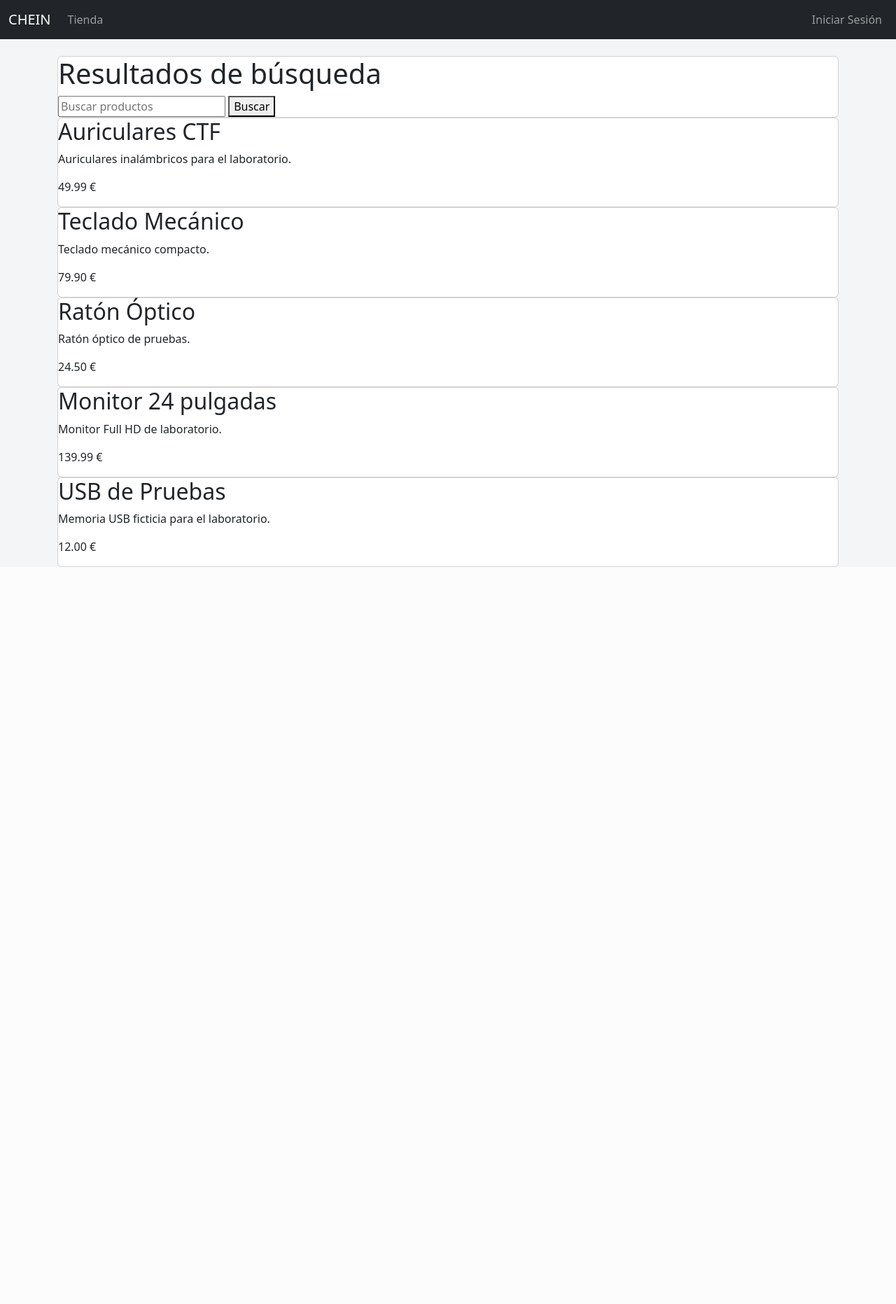
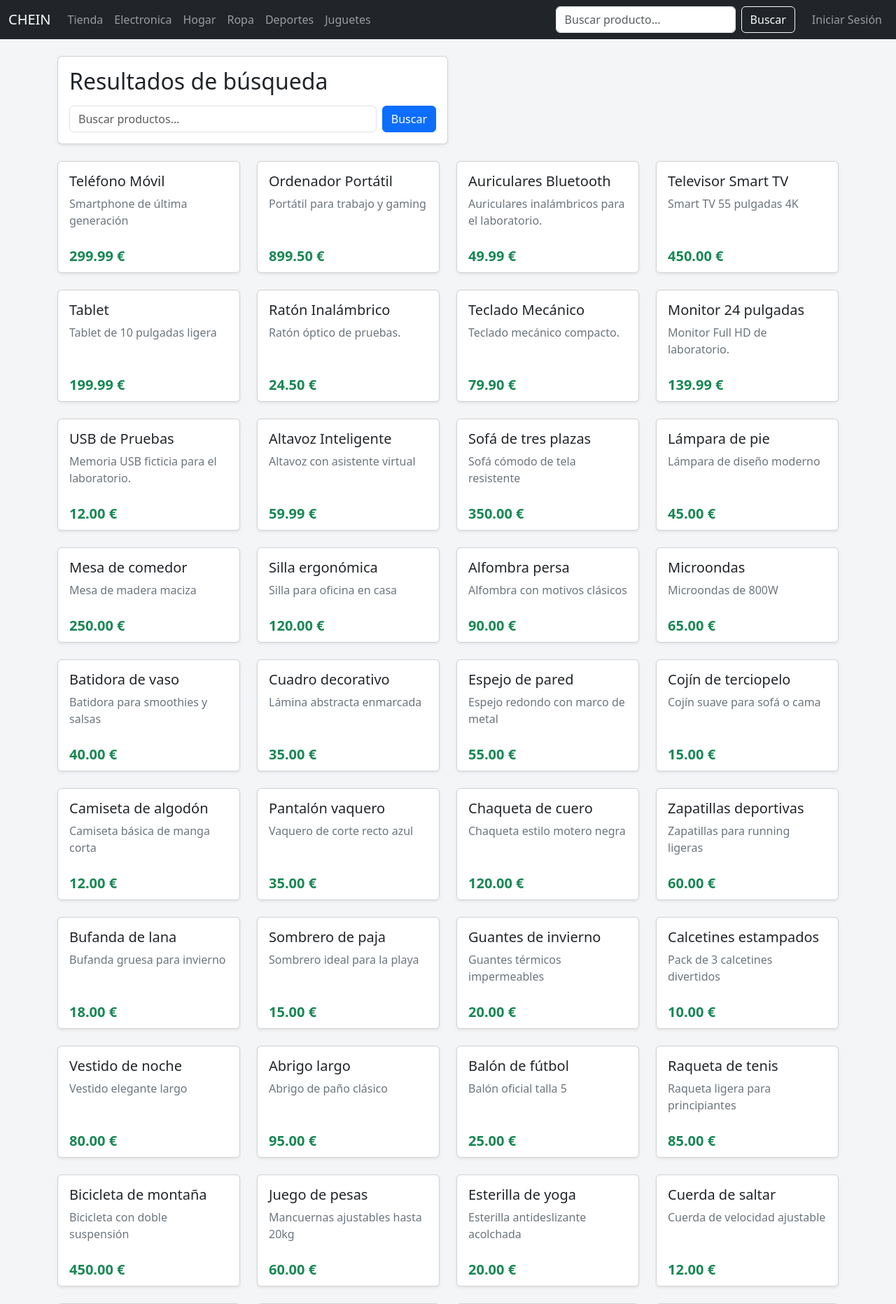
Before and after one commit to praton2023/chein, a Flask app: page /products/search in a window 1280 px wide. Shown: the top 1863 px of the page at 70% size. Before the commit the page ends 810 px from the top, so only its background shows below. Run offline with Flask 3, Linux system fonts and the light colour scheme; data comes from the database, SQL or seed files in the repository; some libraries are stand-ins or nearby versions.

Commit message:
Categorias añadidas

```diff
--- a/app.py
+++ b/app.py
@@ -34,7 +34,8 @@ def init_db():
             id INTEGER PRIMARY KEY AUTOINCREMENT,
             name TEXT NOT NULL,
             description TEXT NOT NULL,
-            price REAL NOT NULL
+            price REAL NOT NULL,
+            category TEXT NOT NULL
         );
         """
     )
@@ -56,13 +57,63 @@ def init_db():
 
     if conn.execute("SELECT COUNT(*) FROM products").fetchone()[0] == 0:
         conn.executemany(
-            "INSERT INTO products (name, description, price) VALUES (?, ?, ?)",
+            "INSERT INTO products (name, description, price, category) VALUES (?, ?, ?, ?)",
             [
-                ("Auriculares CTF", "Auriculares inalámbricos para el laboratorio.", 49.99),
-                ("Teclado Mecánico", "Teclado mecánico compacto.", 79.90),
-                ("Ratón Óptico", "Ratón óptico de pruebas.", 24.50),
-                ("Monitor 24 pulgadas", "Monitor Full HD de laboratorio.", 139.99),
-                ("USB de Pruebas", "Memoria USB ficticia para el laboratorio.", 12.00),
+                # Electrónica
+            ("Teléfono Móvil", "Smartphone de última generación", 299.99, "electronica"),
+            ("Ordenador Portátil", "Portátil para trabajo y gaming", 899.50, "electronica"),
+            ("Auriculares Bluetooth", "Auriculares inalámbricos para el laboratorio.", 49.99, "electronica"),
+            ("Televisor Smart TV", "Smart TV 55 pulgadas 4K", 450.00, "electronica"),
+            ("Tablet", "Tablet de 10 pulgadas ligera", 199.99, "electronica"),
+            ("Ratón Inalámbrico", "Ratón óptico de pruebas.", 24.50, "electronica"),
+            ("Teclado Mecánico", "Teclado mecánico compacto.", 79.90, "electronica"),
+            ("Monitor 24 pulgadas", "Monitor Full HD de laboratorio.", 139.99, "electronica"),
+            ("USB de Pruebas", "Memoria USB ficticia para el laboratorio.", 12.00, "electronica"),
+            ("Altavoz Inteligente", "Altavoz con asistente virtual", 59.99, "electronica"),
+            # Hogar
+            ("Sofá de tres plazas", "Sofá cómodo de tela resistente", 350.00, "hogar"),
+            ("Lámpara de pie", "Lámpara de diseño moderno", 45.00, "hogar"),
+            ("Mesa de comedor", "Mesa de madera maciza", 250.00, "hogar"),
+            ("Silla ergonómica", "Silla para oficina en casa", 120.00, "hogar"),
+            ("Alfombra persa", "Alfombra con motivos clásicos", 90.00, "hogar"),
+            ("Microondas", "Microondas de 800W", 65.00, "hogar"),
+            ("Batidora de vaso", "Batidora para smoothies y salsas", 40.00, "hogar"),
+            ("Cuadro decorativo", "Lámina abstracta enmarcada", 35.00, "hogar"),
+            ("Espejo de pared", "Espejo redondo con marco de metal", 55.00, "hogar"),
+            ("Cojín de terciopelo", "Cojín suave para sofá o cama", 15.00, "hogar"),
+            # Ropa
+            ("Camiseta de algodón", "Camiseta básica de manga corta", 12.00, "ropa"),
+            ("Pantalón vaquero", "Vaquero de corte recto azul", 35.00, "ropa"),
+            ("Chaqueta de cuero", "Chaqueta estilo motero negra", 120.00, "ropa"),
+            ("Zapatillas deportivas", "Zapatillas para running ligeras", 60.00, "ropa"),
+            ("Bufanda de lana", "Bufanda gruesa para invierno", 18.00, "ropa"),
+            ("Sombrero de paja", "Sombrero ideal para la playa", 15.00, "ropa"),
+            ("Guantes de invierno", "Guantes térmicos impermeables", 20.00, "ropa"),
+            ("Calcetines estampados", "Pack de 3 calcetines divertidos", 10.00, "ropa"),
+            ("Vestido de noche", "Vestido elegante largo", 80.00, "ropa"),
+            ("Abrigo largo", "Abrigo de paño clásico", 95.00, "ropa"),
+            # Deportes
+            ("Balón de fútbol", "Balón oficial talla 5", 25.00, "deportes"),
+            ("Raqueta de tenis", "Raqueta ligera para principiantes", 85.00, "deportes"),
+            ("Bicicleta de montaña", "Bicicleta con doble suspensión", 450.00, "deportes"),
+            ("Juego de pesas", "Mancuernas ajustables hasta 20kg", 60.00, "deportes"),
+            ("Esterilla de yoga", "Esterilla antideslizante acolchada", 20.00, "deportes"),
+            ("Cuerda de saltar", "Cuerda de velocidad ajustable", 12.00, "deportes"),
+            ("Botas de senderismo", "Botas impermeables transpirables", 90.00, "deportes"),
+            ("Casco de ciclismo", "Casco aerodinámico de seguridad", 45.00, "deportes"),
+            ("Guantes de boxeo", "Guantes de entrenamiento 14oz", 35.00, "deportes"),
+            ("Bañador de natación", "Bañador resistente al cloro", 22.00, "deportes"),
+            # Juguetes
+            ("Muñeca articulada", "Muñeca con varios accesorios", 30.00, "juguetes"),
+            ("Coche teledirigido", "Coche 4x4 RC a batería", 45.00, "juguetes"),
+            ("Puzzle de 1000 piezas", "Puzzle de paisaje de montaña", 15.00, "juguetes"),
+            ("Oso de peluche", "Oso gigante extra suave", 40.00, "juguetes"),
+            ("Juego de mesa de estrategia", "Juego de conquista para 4 jugadores", 50.00, "juguetes"),
+            ("Bloques de construcción", "Set de 500 piezas coloridas", 35.00, "juguetes"),
+            ("Yo-yo luminoso", "Yo-yo dinámico con luces LED", 8.00, "juguetes"),
+            ("Peonza de madera", "Peonza clásica con cuerda", 5.00, "juguetes"),
+            ("Pizarra mágica", "Pizarra para dibujar y borrar", 18.00, "juguetes"),
+            ("Figura de acción", "Figura coleccionable de superhéroe", 25.00, "juguetes"),
             ],
         )
 
@@ -94,14 +145,41 @@ def current_user():
 def inject_current_user():
     return {"current_user": current_user()}
 
+@app.context_processor
+def inject_categorias():
+    conn = get_db()
+    try:
+        # Extraemos las categorías para que estén disponibles en todas las vistas HTML
+        categorias_db = conn.execute("SELECT DISTINCT category FROM products").fetchall()
+        categorias = [row["category"] for row in categorias_db]
+    except sqlite3.OperationalError:
+        categorias = []
+    finally:
+        conn.close()
+
+    return {"categorias": categorias}
 
 @app.route("/")
 def index():
     conn = get_db()
     products = conn.execute("SELECT * FROM products ORDER BY id").fetchall()
+
+    categorias_db = conn.execute("SELECT DISTINCT category FROM products").fetchall()
+    categorias = [row["category"] for row in categorias_db]
+
     conn.close()
-    return render_template("index.html", products=products)
+    return render_template("index.html", products=products, categorias=categorias)
 
+@app.route("/category/<categoria>")
+def show_category(categoria):
+    conn = get_db()
+    products = conn.execute("SELECT * FROM products WHERE category = ? ORDER BY id", (categoria,)).fetchall()
+
+    categorias_db = conn.execute("SELECT DISTINCT category FROM products").fetchall()
+    categorias = [row["category"] for row in categorias_db]
+
+    conn.close()
+    return render_template("index.html", products=products, categorias=categorias, categoria_actual=categoria)
 
 @app.route("/login", methods=["GET", "POST"])
 def login():
@@ -255,8 +333,12 @@ def search_products():
         products = []
         error = str(exc)
 
+    # Añadimos las categorías aquí también por si la plantilla de búsqueda usa la barra de navegación
+    categorias_db = conn.execute("SELECT DISTINCT category FROM products").fetchall()
+    categorias = [row["category"] for row in categorias_db]
+
     conn.close()
-    return render_template("search.html", products=products, q=q, error=error)
+    return render_template("search.html", products=products, categorias=categorias, q=q, error=error)
 
 
 @app.route("/admin/products")
@@ -266,22 +348,6 @@ def admin_products():
     conn.close()
     return render_template("admin_products.html", products=products)
 
-
-@app.route("/osint")
-def osint():
-    return render_template("osint.html")
-
-
-@app.route("/social/reddit")
-def social_reddit():
-    return render_template("reddit.html")
-
-
-@app.route("/social/x")
-def social_x():
-    return render_template("x.html")
-
-
 if __name__ == "__main__":
     init_db()
     app.run(host="127.0.0.1", port=5000, debug=False)
--- a/templates/base.html
+++ b/templates/base.html
@@ -24,7 +24,23 @@
         <li class="nav-item">
           <a class="nav-link" href="{{ url_for('index') }}">Tienda</a>
         </li>
+        <!-- INICIO DE LAS CATEGORÍAS DINÁMICAS -->
+        {% if categorias %}
+            {% for cat in categorias %}
+            <li class="nav-item">
+              <a class="nav-link" href="{{ url_for('show_category', categoria=cat) }}">{{ cat | capitalize }}</a>
+            </li>
+            {% endfor %}
+        {% endif %}
+        <!-- FIN DE LAS CATEGORÍAS DINÁMICAS -->
       </ul>
+
+      <!-- Buscador que apunta a la vulnerabilidad SQLi que ya tenías -->
+      <form class="d-flex me-3" action="{{ url_for('search_products') }}" method="GET">
+        <input class="form-control me-2" type="search" name="q" placeholder="Buscar producto..." aria-label="Search">
+        <button class="btn btn-outline-light" type="submit">Buscar</button>
+      </form>
+
       <ul class="navbar-nav">
         {% if current_user %}
             <li class="nav-item">
--- a/templates/index.html
+++ b/templates/index.html
@@ -7,11 +7,6 @@
             <div class="card-body">
                 <h1 class="card-title">CHEIN</h1>
                 <p class="card-text">Compra bueno, bonito, balato</p>
-                <form class="d-flex" role="search" action="{{ url_for('search_products') }}" method="GET" id="searchForm">
-                    <input class="form-control me-2" type="search" placeholder="Buscar productos..." aria-label="Search"
-                        name="q" />
-                    <button class="btn btn-outline-success" type="submit">Buscar</button>
-                </form>
             </div>
         </div>
     </div>
--- a/templates/search.html
+++ b/templates/search.html
@@ -1,25 +1,46 @@
 {% extends "base.html" %}
 {% block content %}
-<div class="card">
-    <h1>Resultados de búsqueda</h1>
-    <form action="{{ url_for('search_products') }}" method="get">
-        <input name="q" value="{{ q }}" placeholder="Buscar productos">
-        <button type="submit">Buscar</button>
+
+<!-- Sección de Búsqueda -->
+<div class="card shadow-sm mb-4 w-50">
+    <div class="card-body">
+        <h2 class="card-title mb-3">Resultados de búsqueda</h2>
+        <form action="{{ url_for('search_products') }}" method="get" class="d-flex">
+            <input class="form-control me-2" type="search" name="q" value="{{ q }}" placeholder="Buscar productos...">
+            <button class="btn btn-primary" type="submit">Buscar</button>
         </form>
+
+        <!-- Alerta de Error (Útil para ver los errores de sintaxis SQL en la inyección) -->
         {% if error %}
-        <p class="error">error: {{ error }}</p>
+            <div class="alert alert-danger mt-3 mb-0" role="alert">
+                <strong>Error de base de datos:</strong> {{ error }}
+            </div>
         {% endif %}
     </div>
+</div>
 
-<div class="grid">
+<!-- Cuadrícula (Grid) de Productos -->
+<div class="row row-cols-1 row-cols-md-3 row-cols-lg-4 g-4">
     {% for product in products %}
-    <div class="card">
-        <h2>{{ product['name'] }}</h2>
-        <p>{{ product['description'] }}</p>
-        <p class="price">{{ '%.2f'|format(product['price']) }} €</p>
+        <div class="col">
+            <div class="card h-100 shadow-sm">
+                <div class="card-body">
+                    <h5 class="card-title">{{ product['name'] }}</h5>
+                    <p class="card-text text-secondary">{{ product['description'] }}</p>
+                </div>
+                <div class="card-footer bg-white border-top-0 d-flex justify-content-between align-items-center">
+                    <span class="text-success fw-bold fs-5">{{ '%.2f'|format(product['price']) }} €</span>
+                </div>
+            </div>
         </div>
     {% else %}
-    <div class="card"><p>No hay resultados para esta búsqueda.</p></div>
+        <!-- Mensaje cuando no hay resultados -->
+        <div class="col-12">
+            <div class="alert alert-info text-center shadow-sm" role="alert">
+                No hay resultados para esta búsqueda.
+            </div>
+        </div>
     {% endfor %}
 </div>
+
 {% endblock %}
```
Lines whose indentation alone changed are shown as unchanged.
